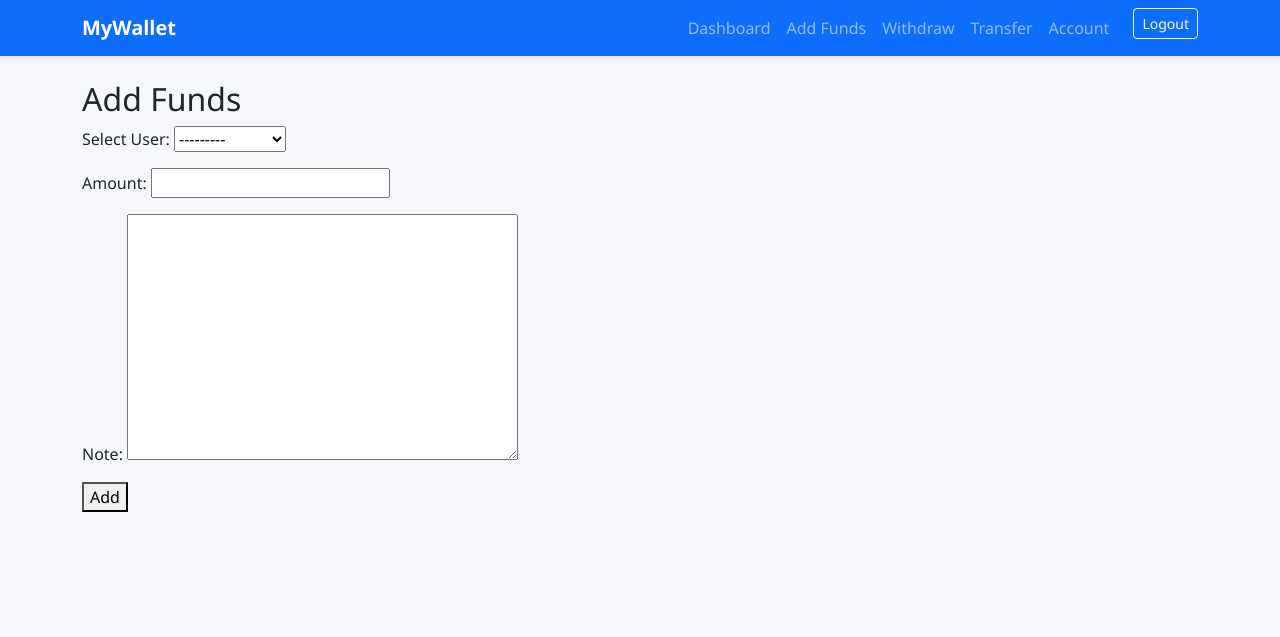
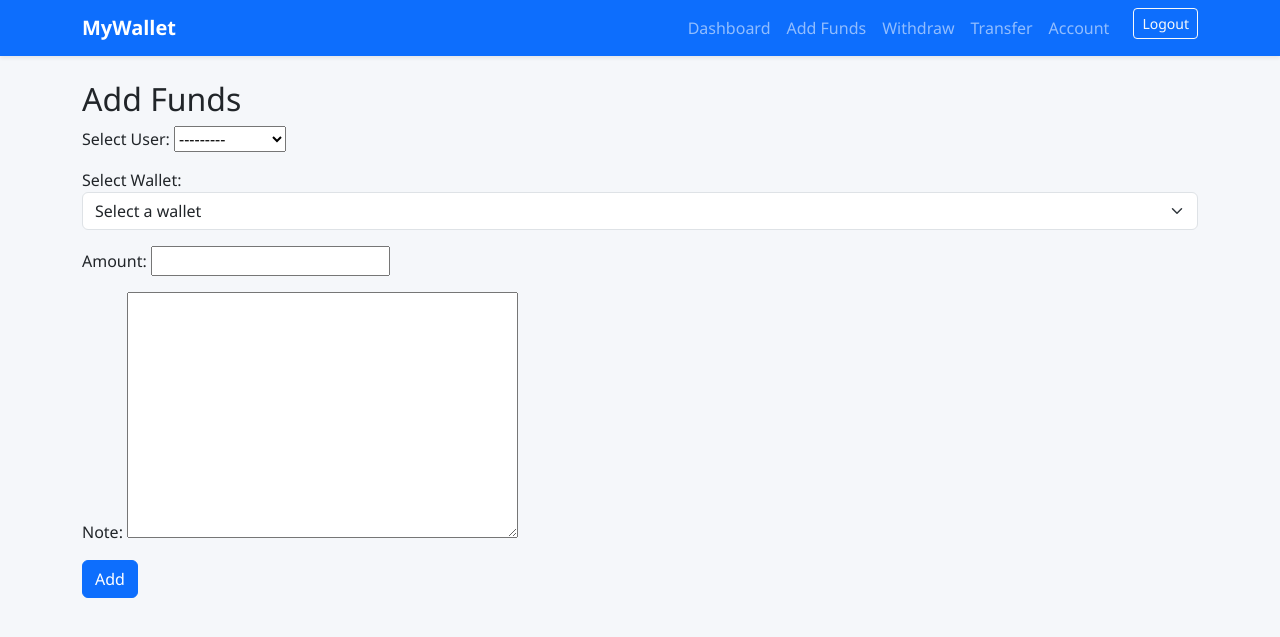
Before and after one commit to MishaAleksandrova/Digital-Wallet, a Django app: page /add-funds/ in a window 1280 px wide. Shown: the top 637 px of the page. Run offline with Django 5.2, Linux system fonts and the light colour scheme; a user stored in the database is signed in; data comes from the database, SQL or seed files in the repository.

Commit message:
Add wallet filtering, AJAX wallet loading, and dashboard improvements

```diff
--- a/wallet/forms.py
+++ b/wallet/forms.py
@@ -70,6 +70,11 @@ class AddFundsForm(forms.Form):
         queryset=User.objects.all(),
         label="Select User"
     )
+    wallet = forms.ModelChoiceField(
+        queryset=Wallet.objects.none(),
+        label="Select Wallet",
+        required=True,
+    )
     amount = forms.DecimalField(
         max_digits=10,
         decimal_places=2,
@@ -79,6 +84,15 @@ class AddFundsForm(forms.Form):
         widget=forms.Textarea,
         required=False,
     )
+
+    def __init__(self, *args, **kwargs):
+        user = kwargs.pop('user_selected', None)
+        super().__init__(*args, **kwargs)
+
+        if user:
+            self.fields['wallet'].queryset = Wallet.objects.filter(user=user)
+        else:
+            self.fields['wallet'].queryset = Wallet.objects.none()
 
 class WithdrawFundsForm(forms.Form):
     amount = forms.DecimalField(
--- a/wallet/templates/wallet/account.html
+++ b/wallet/templates/wallet/account.html
@@ -16,7 +16,7 @@
 <form method="post" class="mb-4">
   {% csrf_token %}
   <h5>Add Wallet</h5>
-  {{ wallet_form.ap_p }}
+  {{ wallet_form.as_p }}
   <button type="submit" name="add_wallet" class="btn btn-success">Add Wallet</button>
 </form>
 
--- a/wallet/templates/wallet/add_funds.html
+++ b/wallet/templates/wallet/add_funds.html
@@ -5,7 +5,53 @@
     <h2>Add Funds</h2>
     <form method="POST">
         {% csrf_token %}
-        {{ form.as_p }}
-        <button type="submit">Add</button>
+        <div class="mb-3">
+            {{ form.user.label_tag }}
+            {{ form.user }}
+        </div>
+        <div class="mb-3">
+            {{ form.wallet.label_tag }}
+            <select name="{{ form.wallet.name }}" id="id_wallet" class="form-select">
+                <option value="">Select a wallet</option>
+            </select>
+        </div>
+        <div class="mb-3">
+            {{ form.amount.label_tag }}
+            {{ form.amount }}
+        </div>
+        <div class="mb-3">
+            {{ form.note.label_tag }}
+            {{ form.note }}
+        </div>
+        <button type="submit" class="btn btn-primary">Add</button>
     </form>
+    <script>
+        document.addEventListener('DOMContentLoaded', function() {
+            const userSelect=document.getElementById('id_user');
+            const walletSelect = document.getElementById('id_wallet');
+
+            userSelect.addEventListener('change', function() {
+                const userId = this.value;
+
+                if (!userId) return;
+
+                fetch(`/ajax/get-wallets/?user_id=${userId}`)
+                    .then(response => response.json())
+                    .then(data => {
+                        walletSelect.innerHTML = '';
+                        if (data.wallets.length == 0){
+                            walletSelect.innerHTML = '<option value="">No wallets found</option>';
+                        } else {
+                            walletSelect.innerHTML = '<option value="">Select a wallet</option>';
+                            data.wallets.forEach(wallet => {
+                                const option = document.createElement('option');
+                                option.value = wallet.id;
+                                option.textContent = wallet.label;
+                                walletSelect.appendChild(option);
+                            });
+                        }
+                    });
+                });
+            });
+    </script>
 {% endblock %}
--- a/wallet/urls.py
+++ b/wallet/urls.py
@@ -14,4 +14,5 @@ urlpatterns = [
     path('withdraw/', views.withdraw_funds_view, name='withdraw_funds'),
     path('transfer/', views.transfer_funds_view, name='transfer_funds'),
     path('account/', views.account_view, name='account_settings'),
+    path('ajax/get-wallets/', views.get_wallets, name='get_wallets'),
 ]
--- a/wallet/views.py
+++ b/wallet/views.py
@@ -2,11 +2,14 @@ from decimal import Decimal
 import requests
 from django.contrib import messages
 from django.contrib.admin.views.decorators import staff_member_required
+from django.http import JsonResponse
 from django.shortcuts import render, redirect, get_object_or_404
 from django.contrib.auth import login
 from django.contrib.auth.decorators import login_required
 from django.core.mail import send_mail
 from django.conf import settings
+from django.views.decorators.http import require_GET
+
 from .forms import RegisterForm, AddFundsForm, WithdrawFundsForm, AddWalletForm, EditProfileForm
 from .models import User, Wallet, Transaction
 from django.db.models import Q
@@ -16,14 +19,29 @@ from django.utils.dateparse import parse_date
 
 @login_required
 def dashboard_view(request):
-    wallet, _ = Wallet.objects.get_or_create(user=request.user)
+    wallets = Wallet.objects.filter(user=request.user)
+    selected_wallet_id = request.GET.get('wallet')
+
+    wallet = None
+    if selected_wallet_id:
+        wallet = wallets.filter(id=selected_wallet_id).first()
+    else:
+        wallet = wallets.first()
 
     if request.user.is_superuser:
         transactions = Transaction.objects.all()
+        if wallet:
+            transactions = transactions.filter(
+                Q(sender__wallet__id=wallet.id) |
+                Q(receiver__wallet__id=wallet.id)
+            )
     else:
         base_filter = Q(sender=request.user) | Q(receiver=request.user)
-        add_funds_filter = Q(transaction_type='ADD', receiver=request.user)
-        transactions = Transaction.objects.filter(base_filter | add_funds_filter).distinct()
+        transactions = Transaction.objects.filter(base_filter)
+
+        if wallet:
+            wallet_user_filter = Q(sender=wallet.user) | Q(receiver=wallet.user)
+            transactions = transactions.filter(wallet_user_filter)
 
     selected_type = request.GET.get('type', '')
     start_date = request.GET.get('start_date', '')
@@ -45,18 +63,19 @@ def dashboard_view(request):
     transactions = transactions.order_by('-timestamp')[:10]
 
     #Get wallet currency and calculate exchange to EUR for display
-    convert_balance = None
-    target_currency_code = 'EUR'
-
-    if wallet.currency and wallet.currency.code != target_currency_code:
-        exchange_rate = get_exchange_rate(wallet.currency.code, target_currency_code)
-        if exchange_rate:
-            convert_balance = wallet.balance * Decimal(str(exchange_rate))
+    # convert_balance = None
+    # target_currency_code = 'EUR'
+    #
+    # if wallet and wallet.currency.code != target_currency_code:
+    #     exchange_rate = get_exchange_rate(wallet.currency.code, target_currency_code)
+    #     if exchange_rate:
+    #         convert_balance = wallet.balance * Decimal(str(exchange_rate))
 
     context = {
         'wallet': wallet,
-        'converted_balance': convert_balance,
-        'target_currency_code': target_currency_code,
+        'wallets': wallets,
+        # 'converted_balance': convert_balance,
+        # 'target_currency_code': target_currency_code,
         'transactions': transactions,
         'selected_type': selected_type,
         'start_date': start_date,
@@ -106,30 +125,53 @@ def verify_email_view(request):
             return render(request, 'wallet/verify_failed.html')
     return render(request, 'verify_failed.html')
 
+
+@require_GET
 @staff_member_required
+def get_wallets(request):
+    user_id = request.GET.get('user_id')
+    wallets = []
 
+    if user_id:
+        user = get_object_or_404(User, id=user_id)
+        wallets_qs = Wallet.objects.filter(user=user)
+        wallets = [{
+            'id': w.id,
+            'label': f"{w.currency.code} = {w.balance}"
+        }
+            for w in wallets_qs
+        ]
+    return JsonResponse({'wallets': wallets})
+
+
+@staff_member_required
 def add_funds_view(request):
+    selected_user_id = request.GET.get('user')
+    user_selected = None
+
+    if selected_user_id:
+        user_selected = get_object_or_404(User, id=selected_user_id)
+
     if request.method == 'POST':
-        form = AddFundsForm(request.POST)
+        form = AddFundsForm(request.POST, user_selected=request.POST.get('user'))
         if form.is_valid():
-            user = form.cleaned_data['user']
+            wallet = form.cleaned_data['wallet']
             amount = form.cleaned_data['amount']
             note = form.cleaned_data['note']
 
-            wallet,_ = Wallet.objects.get_or_create(user=user)
             wallet.deposit(amount)
 
             Transaction.objects.create(
                 sender=None,
-                receiver=user,
+                receiver=wallet.user,
                 amount=amount,
                 transaction_type='ADD',
                 note= note or f"Funds added by admin {request.user.username}"
             )
-            messages.success(request, f"{amount} added to {user.username}`s wallet.")
+            messages.success(request, f"{amount} added to {wallet.user.username}`s wallet.")
             return redirect('wallet_dashboard')
     else:
-        form = AddFundsForm()
+        form = AddFundsForm(user_selected=user_selected )
     return render(request, 'wallet/add_funds.html', {'form': form})
 
 @login_required
```
Also changed, not shown: wallet/templates/wallet/dashboard.html (+25 -3 lines), README.md, 1 other file.
